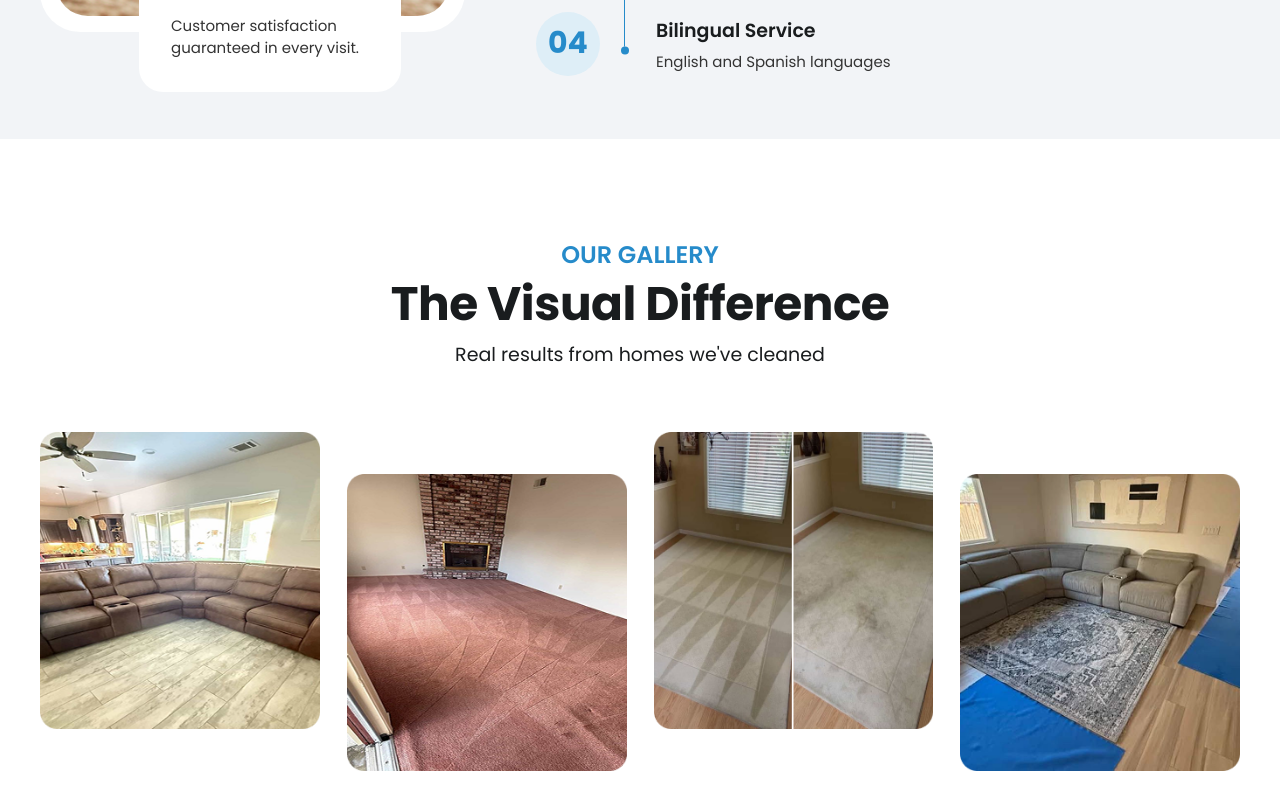
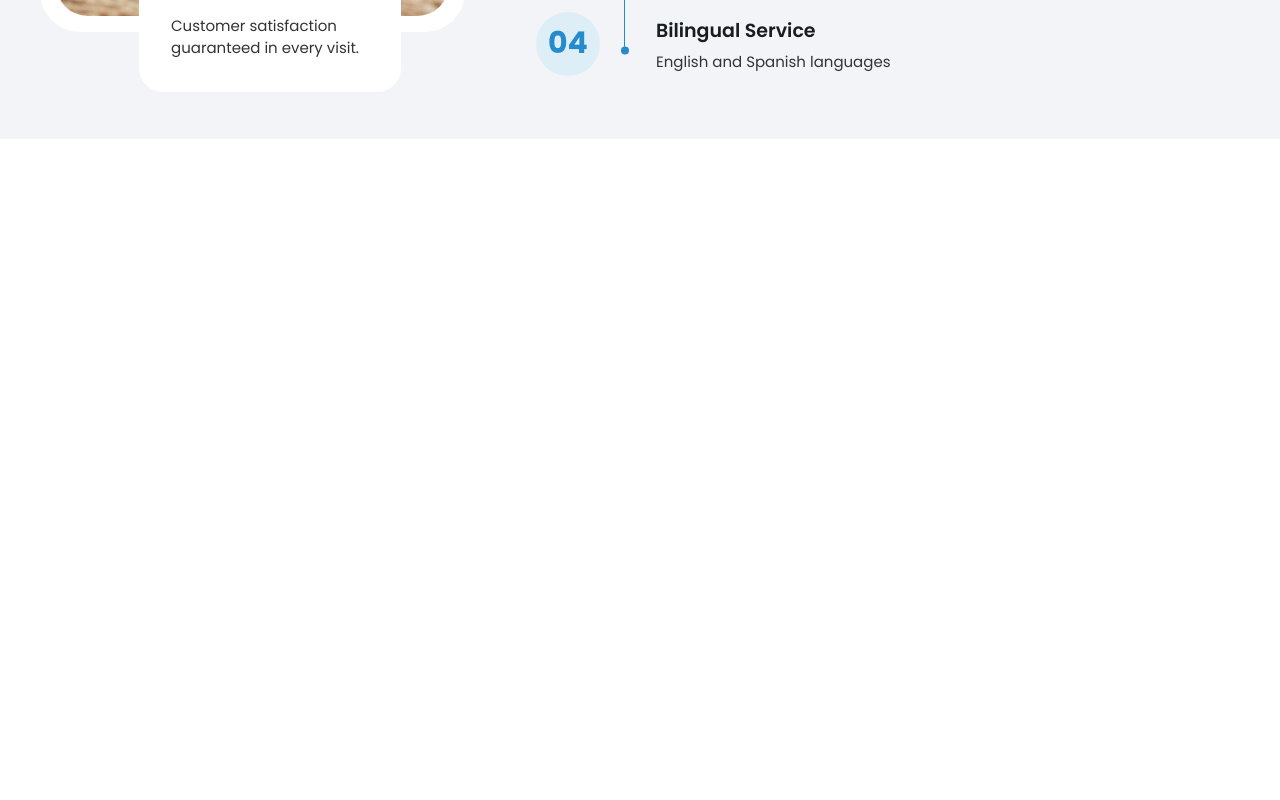
Before and after one commit to Sprinters101/jd_cleaning, a React (Vite) app: page / in a window 1280 px wide. Shown: the part 2620-3420 px from the top of the page. After the commit the page ends 2759 px from the top, so only its background shows below. Built offline with nearby package versions, Linux system fonts and the light colour scheme; a web font is replaced by a local one.

Commit message:
fix: Comment out unused components in App for cleaner code

```diff
--- a/src/App.jsx
+++ b/src/App.jsx
@@ -1,11 +1,11 @@
-import Footer from "./component/common/Footer";
+// import Footer from "./component/common/Footer";
 import Navbar from "./component/common/Navbar";
-import Contact from "./component/HomePage/Contact";
+// import Contact from "./component/HomePage/Contact";
 import Hero from "./component/HomePage/Hero";
-import OurGallery from "./component/HomePage/OurGallery";
+// import OurGallery from "./component/HomePage/OurGallery";
 import OurServices from "./component/HomePage/OurServices";
-import OurStory from "./component/HomePage/OurStory";
-import Review from "./component/HomePage/Review";
+// import OurStory from "./component/HomePage/OurStory";
+// import Review from "./component/HomePage/Review";
 import WhyUs from "./component/HomePage/WhyUs";
 
 function App() {
@@ -15,11 +15,11 @@ function App() {
             <Hero />
             <OurServices />
             <WhyUs />
-            <OurGallery />
+            {/* <OurGallery />
             <OurStory />
             <Review />
             <Contact />
-            <Footer />
+            <Footer /> */}
         </>
     );
 }
```
